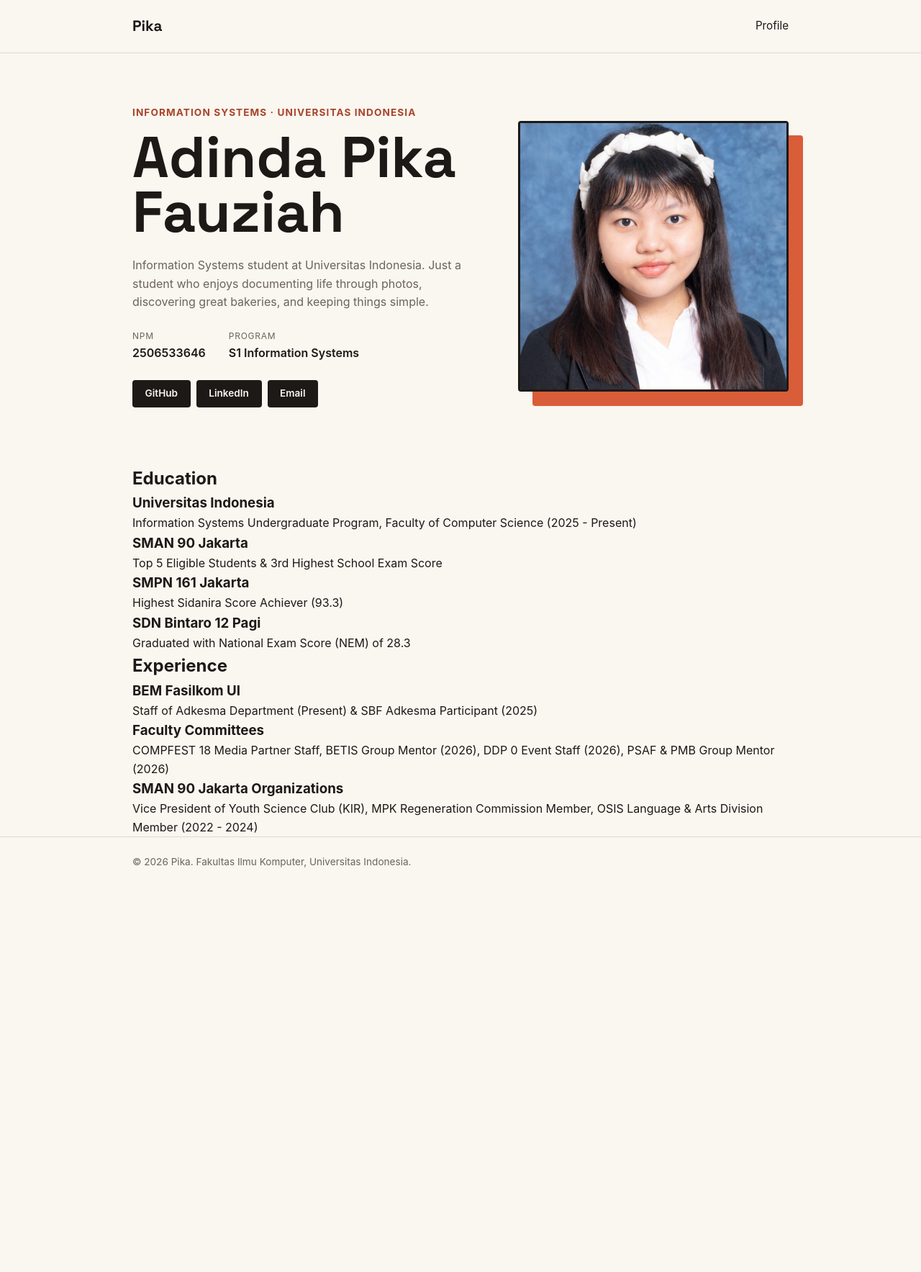
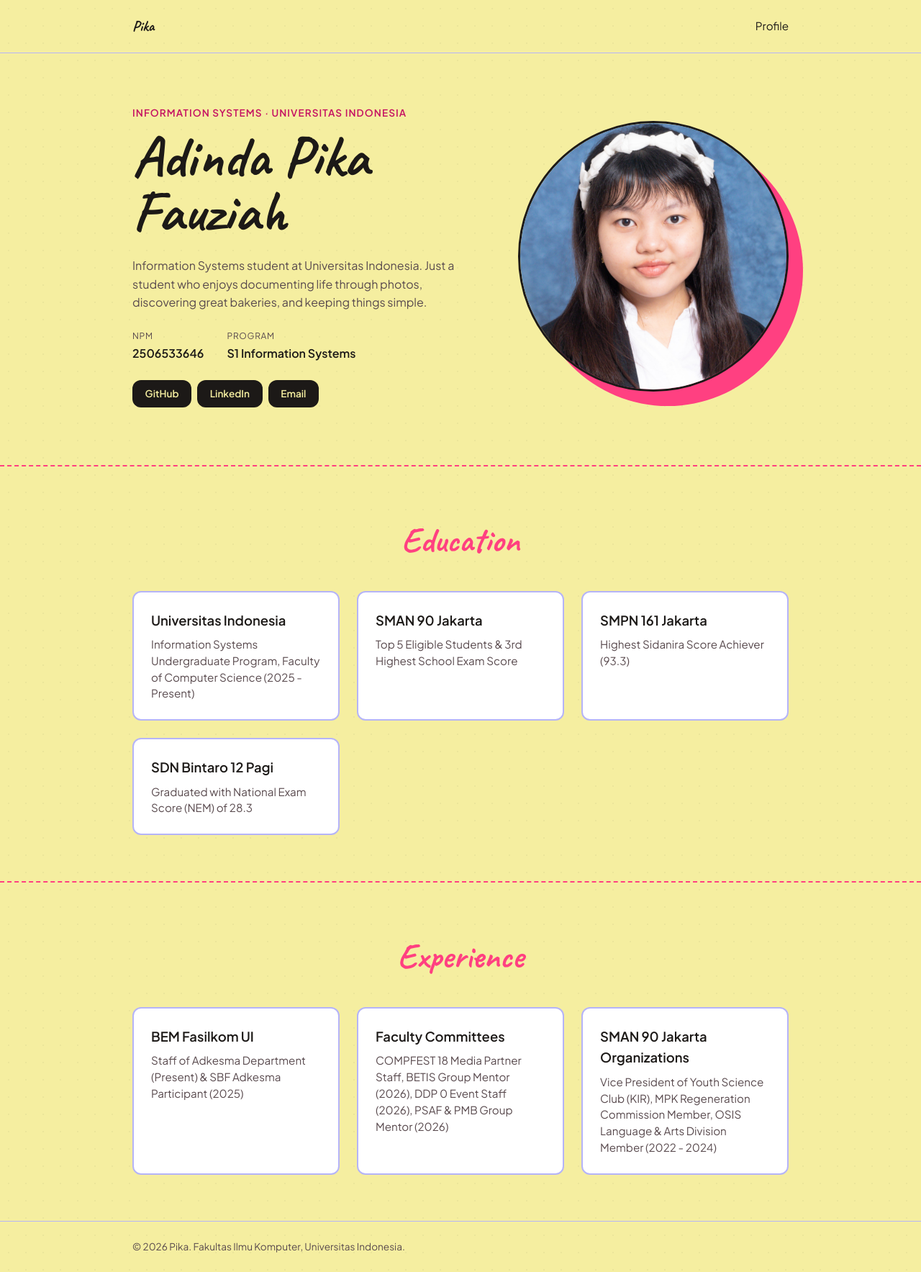
Before and after one commit to pikadinda/myportofolio, a Django app: page / in a window 1280 px wide. Shown: the whole page at 72% size. Before the commit the page ends 1205 px from the top, so only its background shows below. Run offline with Django 5.2, Linux system fonts and the light colour scheme.

Commit message:
style: customize portfolio visual design

```diff
--- a/static/css/style.css
+++ b/static/css/style.css
@@ -6,23 +6,27 @@
 
 :root {
     --ink: #1c1917;
-    --paper: #faf6f0;
-    --accent: #d95d39;
-    --accent-dark: #a8442a;
-    --line: #e3d9c9;
-    --text-muted: #6b6459;
-    --radius: 4px;
+    --paper: #f5eea0; /*pika suka kuning */
+    --accent: #ff4081;
+    --accent-dark: #c51162;
+    --line: #b5b4f8;
+    --text-muted: #594a4e;
+    --radius: 12px;
 }
 
 body {
-    font-family: -apple-system, "Segoe UI", Roboto, Helvetica, Arial, sans-serif;
+    font-family: "Plus Jakarta Sans", -apple-system, sans-serif;
     color: var(--ink);
     background-color: var(--paper);
+
+    background-image: radial-gradient(rgba(0, 0, 0, 0.04) 1.5px, transparent 1.5px);
+    background-size: 24px 24px; /*motif lucu/*/
+
     line-height: 1.6;
 }
 
-h1, .brand {
-    font-family: "Space Grotesk", -apple-system, sans-serif;
+h1, .brand, .section-title {
+    font-family: "Caveat", cursive;
 }
 
 .container {
@@ -154,7 +158,7 @@ h1, .brand {
     width: 100%;
     height: 100%;
     background-color: var(--accent);
-    border-radius: var(--radius);
+    border-radius: 50%;
     z-index: 0;
 }
 
@@ -165,7 +169,7 @@ h1, .brand {
     width: 100%;
     aspect-ratio: 1 / 1;
     object-fit: cover;
-    border-radius: var(--radius);
+    border-radius: 50%;
     border: 3px solid var(--ink);
 }
 
@@ -193,3 +197,50 @@ h1, .brand {
         justify-content: flex-start;
     }
 }
+
+.portfolio-section {
+    padding: 4rem 0;
+    border-top: 2px dashed var(--accent); /* garis pembatas putus */
+}
+
+.section-title {
+    font-family: "Caveat", cursive;
+    font-size: 3rem;
+    color: var(--accent);
+    margin-bottom: 2rem;
+    text-align: center;
+}
+
+
+.card-grid {
+    display: grid;
+    grid-template-columns: repeat(auto-fit, minmax(280px, 1fr));
+    gap: 1.5rem;
+}
+
+.card {
+    background-color: #ffffff;
+    border: 2px solid var(--line);
+    border-radius: var(--radius);
+    padding: 1.5rem;
+    transition: transform 0.2s ease, box-shadow 0.2s ease, border-color 0.2s ease;
+}
+
+.card:hover {
+    transform: translateY(-6px);
+    box-shadow: 0 10px 20px rgba(255, 64, 129, 0.15);
+    border-color: var(--accent);
+}
+
+.card-title {
+    font-size: 1.15rem;
+    color: var(--ink);
+    margin-bottom: 0.5rem;
+    font-weight: 700;
+}
+
+.card-meta {
+    font-size: 0.95rem;
+    color: var(--text-muted);
+    line-height: 1.5;
+}
```
